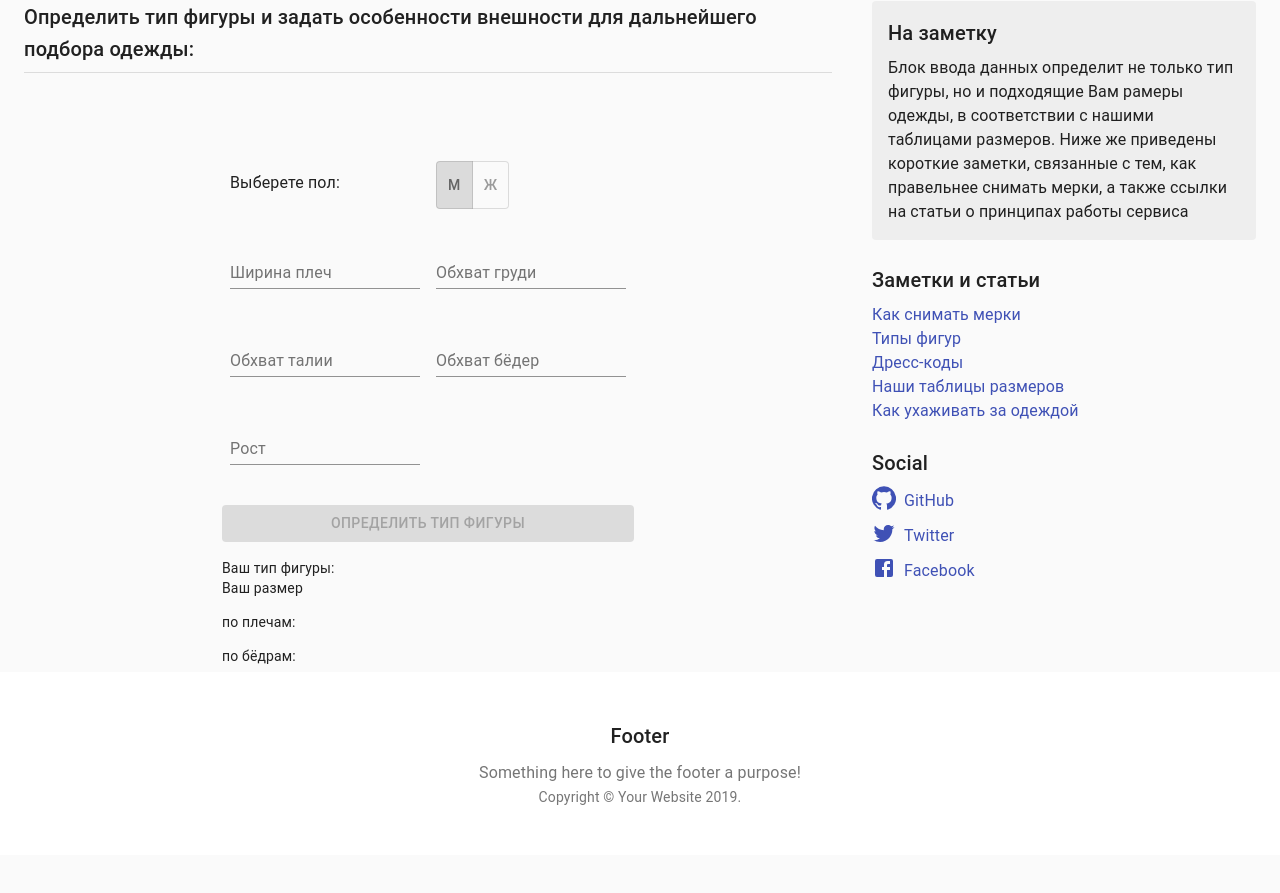
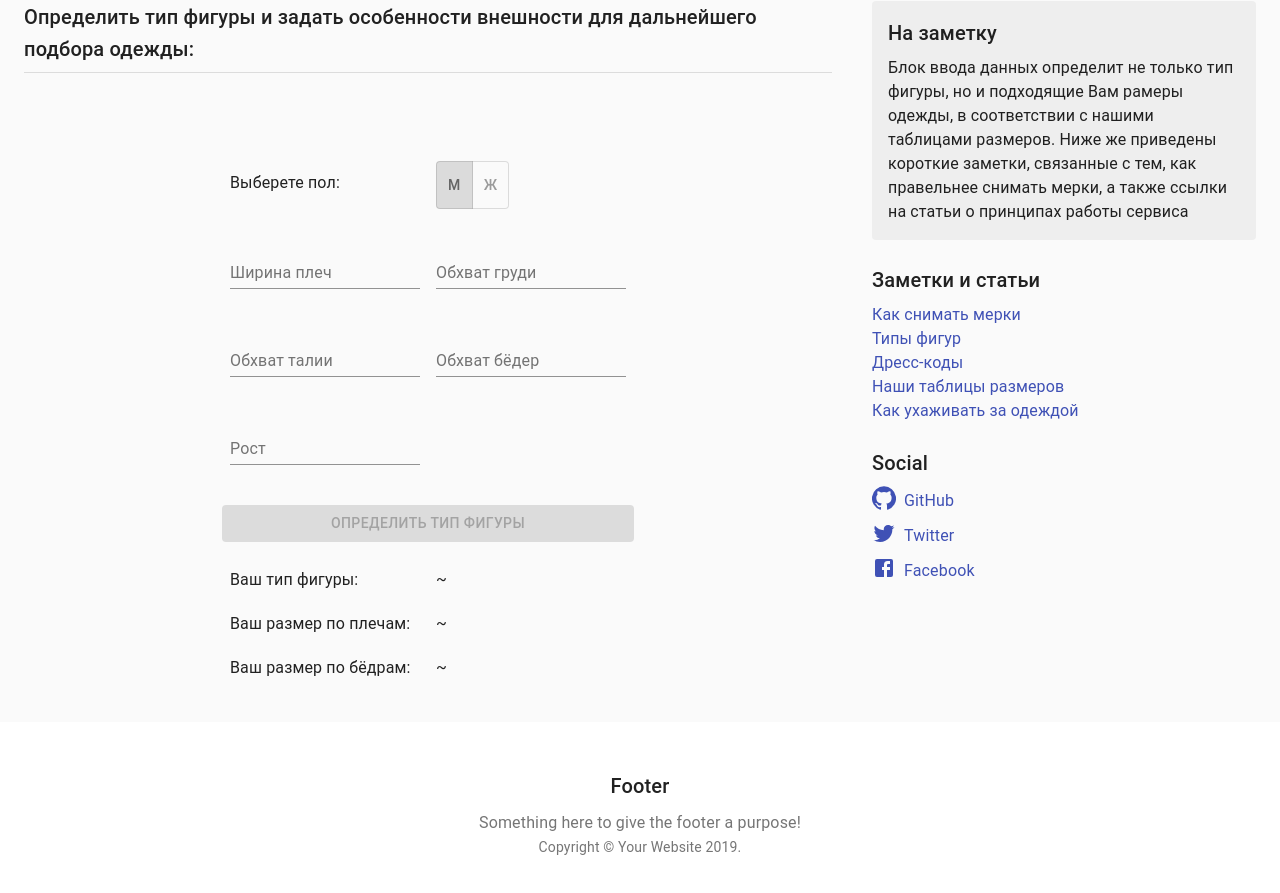
Before and after one commit to VSPro/ClothesFiguresDresscodes, a React (Create React App) app in the folder cfd-front/: page / in a window 1280 px wide. Shown: the part 1020-1913 px from the top of the page. Before the commit the page ends 1875 px from the top, so only its background shows below. Built offline with nearby package versions, Linux system fonts and the light colour scheme.

Commit message:
Мелкие правки

```diff
--- a/cfd-front/src/pages/App/index.tsx
+++ b/cfd-front/src/pages/App/index.tsx
@@ -9,19 +9,13 @@ import Grid from '@material-ui/core/Grid';
 import Typography from '@material-ui/core/Typography';
 import { makeStyles } from '@material-ui/core/styles';
 
-import Form from './form'
-
 const useStyles = makeStyles(theme => ({
   paper: {
     marginTop: theme.spacing(8),
-    // marginBottom: theme.spacing(8),
+    marginBottom: theme.spacing(5),
     display: 'flex',
     flexDirection: 'column',
     alignItems: 'center',
-  },
-  avatar: {
-    margin: theme.spacing(1),
-    backgroundColor: theme.palette.secondary.main,
   },
   form: {
     width: '100%', // Fix IE 11 issue.
@@ -32,7 +26,7 @@ const useStyles = makeStyles(theme => ({
   },
   titleForToggle: {
     marginTop: theme.spacing(1)
-  }
+  },
 }));
 
 function App( props: any ) {
@@ -172,19 +166,58 @@ function App( props: any ) {
             >
               Определить тип фигуры
             </Button>
-
-      <article>
-        <div>Ваш тип фигуры:</div>
-        { typeOfShape }
-        <div>Ваш размер</div>
-        <p> по плечам: { size.sizeOfChest } </p>
-        <p> по бёдрам: { size.sizeOfHips } </p>
-      </article>
+            <Grid item xs={12} sm={6}>
+              <Typography
+                variant="subtitle1"
+                noWrap
+              >
+                Ваш тип фигуры:
+              </Typography>
+            </Grid>
+            <Grid item xs={12} sm={6}>
+              <Typography
+                variant="subtitle1"
+                noWrap
+              >
+                { typeOfShape ? typeOfShape : '~' }
+              </Typography>
+            </Grid>
+            <Grid item xs={12} sm={6}>
+              <Typography
+                variant="subtitle1"
+                noWrap
+              >
+                Ваш размер по плечам:
+              </Typography>
+            </Grid>
+            <Grid item xs={12} sm={6}>
+              <Typography
+                variant="subtitle1"
+                noWrap
+              >
+                { size.sizeOfChest ? size.sizeOfChest : '~' }
+              </Typography>
+            </Grid>
+            <Grid item xs={12} sm={6}>
+              <Typography
+                variant="subtitle1"
+                noWrap
+              >
+                Ваш размер по бёдрам:
+              </Typography>
+            </Grid>
+            <Grid item xs={12} sm={6}>
+              <Typography
+                variant="subtitle1"
+                noWrap
+              >
+                { size.sizeOfHips ? size.sizeOfHips : '~' }
+              </Typography>
+            </Grid>
           </Grid>
         </form>
       </div>
     </Container>
-
   );
 }
 
--- a/cfd-front/src/pages/FirstPage/Sidebar.tsx
+++ b/cfd-front/src/pages/FirstPage/Sidebar.tsx
@@ -18,7 +18,6 @@ const useStyles = makeStyles(theme => ({
 export default function Sidebar(props: any) {
   const classes = useStyles();
   const { links, description, social, title } = props;
-console.log('fgfgfgfgfgfgf', links, props)
   return (
     <Grid item xs={12} md={4}>
       <Paper elevation={0} className={classes.sidebarAboutBox}>
```
